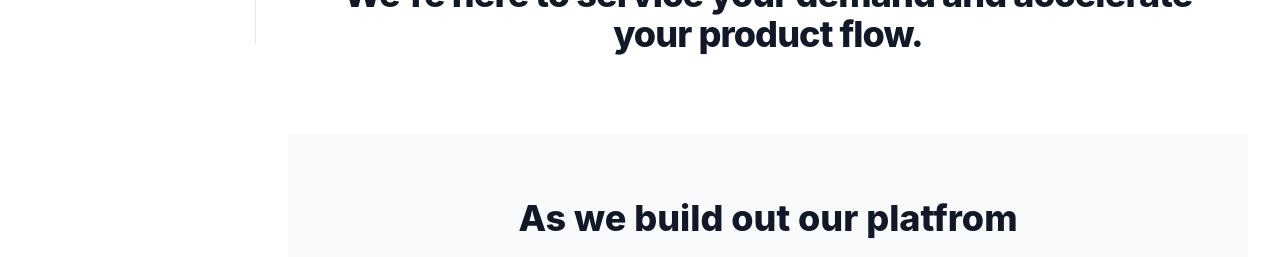
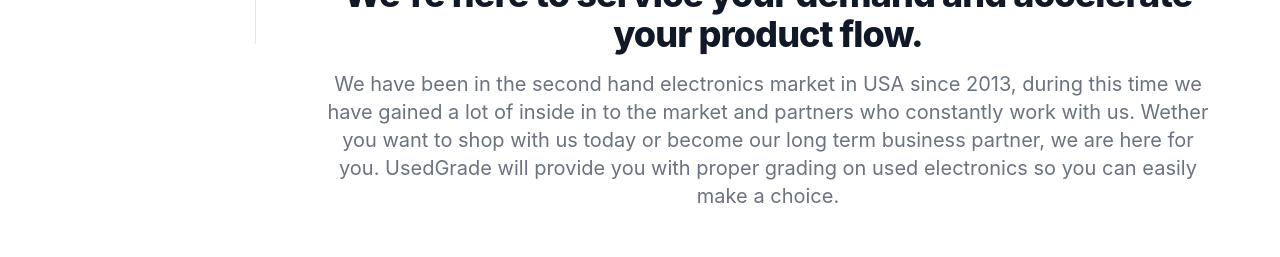
Before and after one commit to moggymog/usedgraderepo, a Next.js app: page / in a window 1280 px wide. Shown: the part 756-1013 px from the top of the page. Built offline with nearby package versions, Linux system fonts and the light colour scheme.

Commit message:
1 file modified

```diff
--- a/pages/index.js
+++ b/pages/index.js
@@ -793,6 +793,15 @@
                         We're here to service your demand and accelerate your
                         product flow.
                       </h1>
+                      <p className="mt-3 text-xl text-gray-500 sm:mt-4">
+                        We have been in the second hand electronics market in
+                        USA since 2013, during this time we have gained a lot of
+                        inside in to the market and partners who constantly work
+                        with us. Wether you want to shop with us today or become
+                        our long term business partner, we are here for you.
+                        UsedGrade will provide you with proper grading on used
+                        electronics so you can easily make a choice.
+                      </p>
                       <p className="mt-4 max-w-xl mx-auto text-base text-gray-500"></p>
                     </div>
 
```
